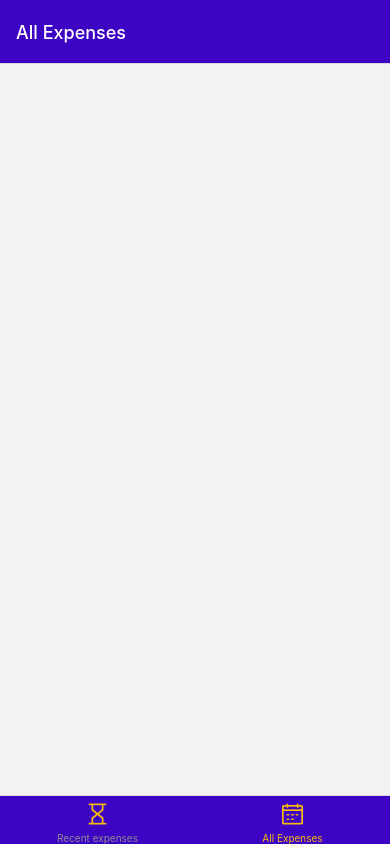
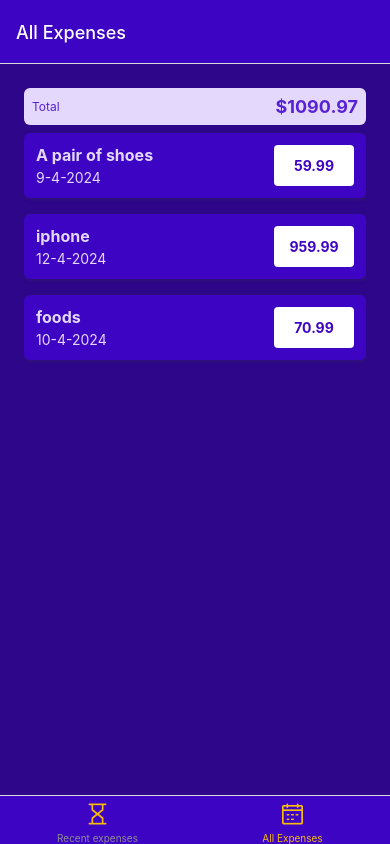
Before and after one commit to xorbun/StonksApp, a React Native app: screen /AllExpenses in a window 390 px wide. Built offline with nearby package versions, Linux system fonts and the light colour scheme.

Commit message:
added components
added some new components and style

```diff
--- /dev/null
+++ b/components/ExpenseItem.js
@@ -0,0 +1,55 @@
+import { Pressable,View,Text,StyleSheet } from "react-native"
+import { GlobalStyles } from "../costants/styles"
+import { getFormattedDate } from "../util/date"
+const ExpenseItem=({description,amount,date})=>{
+    return(
+        <Pressable>
+            <View style={styles.expenseItem}>
+                <View  >
+                    <Text style={[styles.textBase,styles.description]}>{description}</Text>
+                    <Text style={styles.textBase}>{getFormattedDate(date)}</Text>
+                </View>
+                <View style={styles.amountContainer}>
+                    <Text style={styles.amount}>{amount}</Text>
+                </View>
+            </View>
+        </Pressable>
+    )
+}
+export default ExpenseItem
+const styles=StyleSheet.create({
+    expenseItem:{
+        padding:12,
+        marginVertical:8,
+        backgroundColor:GlobalStyles.colors.primary500,
+        flexDirection:'row',
+        justifyContent:'space-between',
+        borderRadius:6,
+        elevation:3,
+        shadowColor:GlobalStyles.colors.gray500,
+        shadowRadius:4,
+        shadowOffset:{width:1,height:1},
+        shadowOpacity:0.4
+    },
+    textBase:{
+        color:GlobalStyles.colors.primary50,
+    },
+    description:{
+        fontSize:16,
+        marginBottom:4,
+        fontWeight:'bold'
+    },
+    amountContainer:{
+        paddingHorizontal:12,
+        paddingHorizontal:4,
+        backgroundColor:'white',
+        justifyContent:'center',
+        alignItems:'center',
+        borderRadius:4,
+        minWidth:80,
+    },
+    amount:{
+        color:GlobalStyles.colors.primary500,
+        fontWeight:'bold'
+    }
+})
--- /dev/null
+++ b/components/ExpensesList.js
@@ -0,0 +1,19 @@
+import { FlatList,Text,StyleSheet } from "react-native"
+import { GlobalStyles } from "../costants/styles"
+import ExpenseItem from "./ExpenseItem"
+
+const ExpensesList=({expenses})=>{
+    const renderExpenseItem=(itemData)=>{
+        return <ExpenseItem {...itemData.item} />
+    }
+    return(
+        <FlatList  data={expenses} renderItem={renderExpenseItem} keyExtractor={(item)=>(item.id)}/>
+    )
+}
+export default ExpensesList;
+const styles=StyleSheet.create({
+
+    text:{
+        color:'white'
+    },
+})
--- /dev/null
+++ b/components/ExpensesOutput.js
@@ -0,0 +1,41 @@
+import { View,StyleSheet} from "react-native"
+import ExpensesSummary from "./ExpensesSummary"
+import ExpensesList from "./ExpensesList"
+import { GlobalStyles } from "../costants/styles"
+
+const DUMMY_EXPENSES=[
+   { id:'e1',
+    description:'A pair of shoes',
+    amount:59.99,
+    date:new Date('2024-04-09')
+},
+{ id:'e2',
+description:'iphone',
+amount:959.99,
+date:new Date('2024-04-12')
+},
+{ id:'e3',
+description:'foods',
+amount:70.99,
+date:new Date('2024-04-10')
+},
+]
+const ExpensesOutput=({expenses, expensesPeriod})=>{
+return(
+    <View style={styles.container}>
+        <ExpensesSummary expenses={DUMMY_EXPENSES} periodName={expensesPeriod}/>
+        <ExpensesList expenses={DUMMY_EXPENSES} />
+
+    </View>
+)
+}
+export default ExpensesOutput
+const styles=StyleSheet.create({
+    container:{
+        flex:1,
+        paddingHorizontal:24,
+        paddingTop:24,
+        paddingBottom:0,
+        backgroundColor:GlobalStyles.colors.primary700
+    },
+})
--- /dev/null
+++ b/components/ExpensesSummary.js
@@ -0,0 +1,35 @@
+import { View,Text,StyleSheet } from "react-native"
+import { GlobalStyles } from "../costants/styles";
+const ExpensesSummary=({expenses,periodName})=>{
+    const expensesSum=expenses.reduce((sum,expense)=>{
+        return sum+ expense.amount
+    },0);
+    return(
+        <View style={styles.container}>
+        <Text style={styles.period}>{periodName}</Text>
+        <Text style={styles.text}>${expensesSum.toFixed(2)}</Text>
+    </View>
+    )
+}
+export default ExpensesSummary
+
+const styles=StyleSheet.create({
+    container:{
+
+        flexDirection:'row',
+        justifyContent:'space-between',
+        alignItems:'center',
+        padding:8,
+        backgroundColor:GlobalStyles.colors.primary50,
+        borderRadius:6,
+    },
+    period:{
+        fontSize:12,
+        color:GlobalStyles.colors.primary400,
+    },
+    text:{
+        fontSize:18,
+        fontWeight:'bold',
+        color:GlobalStyles.colors.primary400,
+    }
+})
--- a/screen/AllExpenses.js
+++ b/screen/AllExpenses.js
@@ -1,6 +1,7 @@
 import { View,StyleSheet } from "react-native"
+import ExpensesOutput from "../components/ExpensesOutput"
 const AllExpenses=()=>{
-
+    return <ExpensesOutput expensesPeriod='Total'/>
 }
 export default AllExpenses
 
--- a/screen/RecentExpenses.js
+++ b/screen/RecentExpenses.js
@@ -1,6 +1,7 @@
 import { View,StyleSheet } from "react-native"
+import ExpensesOutput from "../components/ExpensesOutput"
 const RecentExpenses=()=>{
-
+    return <ExpensesOutput expensesPeriod='Last 7 days'/>
 }
 export default RecentExpenses
 const styles=StyleSheet.create({
--- /dev/null
+++ b/util/date.js
@@ -0,0 +1,3 @@
+export const getFormattedDate=(date)=>{
+    return `${date.getDate()}-${date.getMonth()+1}-${date.getFullYear()}`
+}
```
